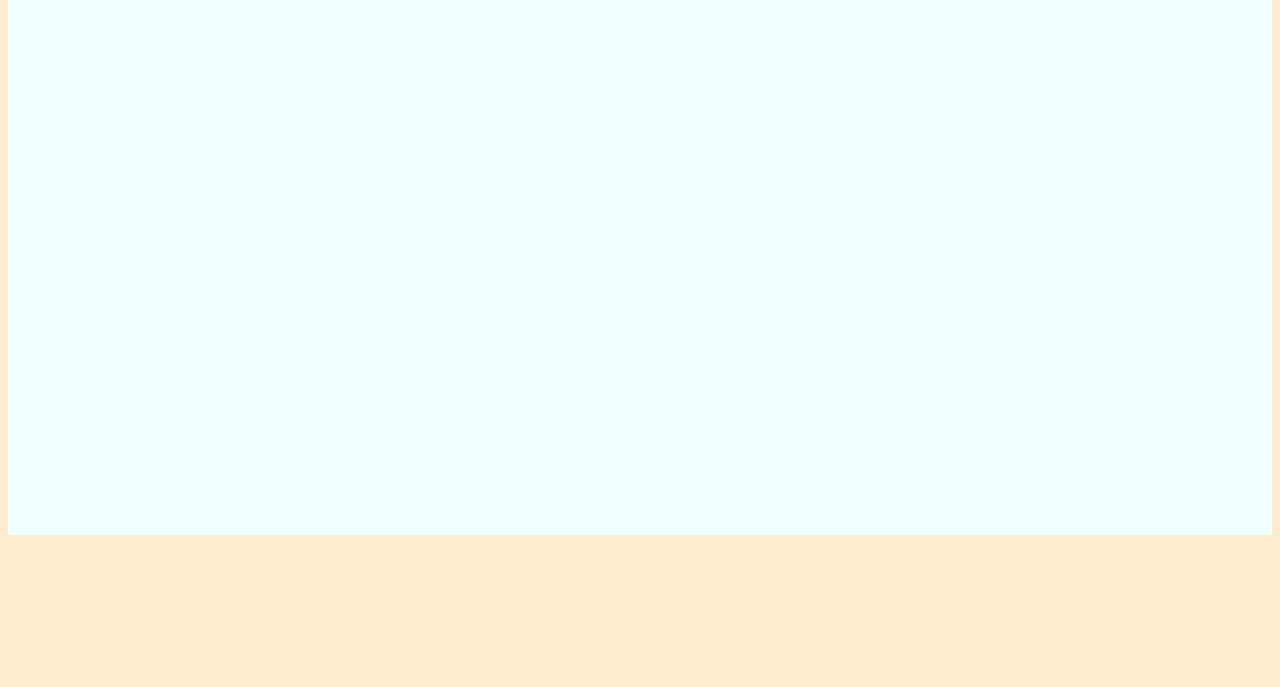
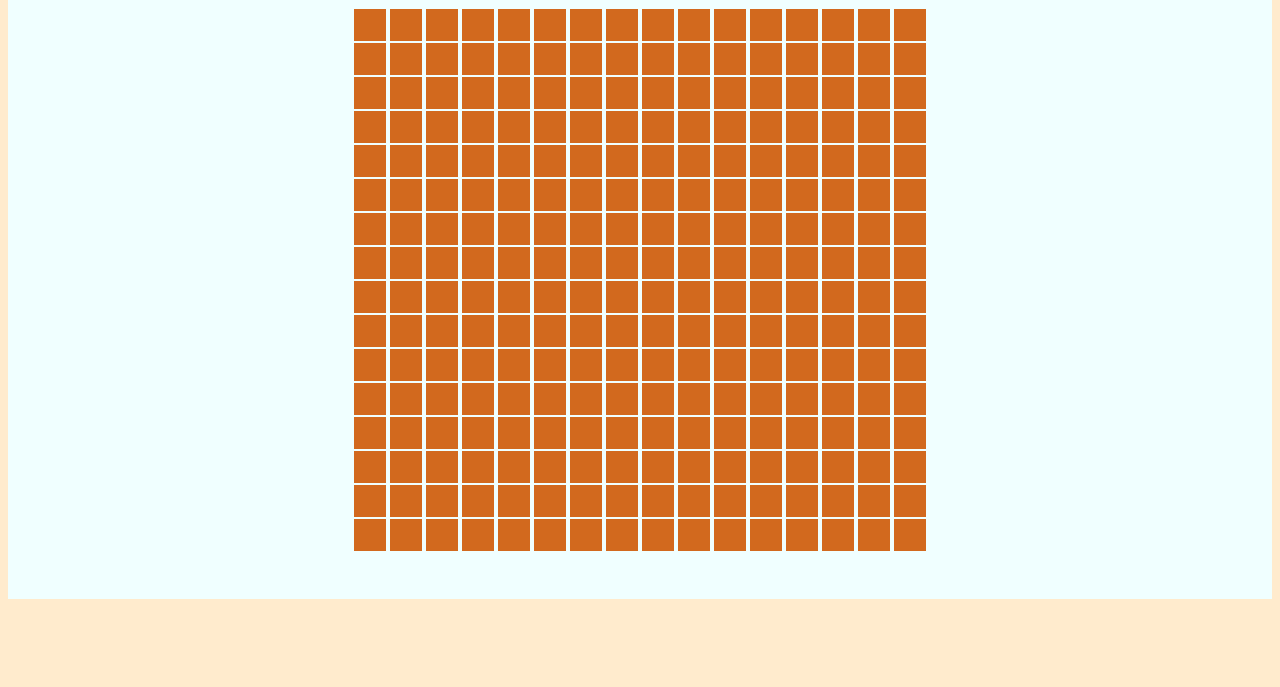
Before and after one commit to murraydeam/Etch-a-Sketch, a plain HTML site: page index.html in a window 1280 px wide. Shown: the part 113-800 px from the top of the page. Drawn offline with Linux system fonts and the light colour scheme.

Commit message:
Js has been added to create the div grid, also the div grid now has some simple styling to show the boxes with no text content.

```diff
--- a/assets/css/index.css
+++ b/assets/css/index.css
@@ -5,8 +5,24 @@ body {
 .etchContainer {
   background-color: azure;
   display: flex;
-  justify-content: center;
+  flex-direction: column;
+  align-items: center;
   min-height: 80vh;
-  margin: 0;
-  padding: 0;
+  padding: 32px;
 }
+
+#grid {
+    display: flex;
+}
+
+.column {
+    flex: 1;
+}
+
+.row {
+    margin: 2px;
+    min-height: 2rem;
+    min-width: 2rem;
+    background-color: chocolate;
+    text-align: center;
+}
--- a/assets/js/index.js
+++ b/assets/js/index.js
@@ -0,0 +1,18 @@
+let columns = 16;
+let rows = 16;
+
+let grid = document.createElement("div");
+grid.setAttribute("id", "grid");
+
+for (let i = 0; i < columns; ++i) {
+  let column = document.createElement("div");
+  column.className = "column";
+  for (let j = 0; j < rows; ++j) {
+    let row = document.createElement("div");
+    row.className = "row";
+    column.appendChild(row);
+  }
+  grid.appendChild(column);
+}
+
+document.querySelector(".etchContainer").appendChild(grid);
--- a/index.html
+++ b/index.html
@@ -5,12 +5,11 @@
     <meta http-equiv="X-UA-Compatible" content="IE=edge" />
     <meta name="viewport" content="width=device-width, initial-scale=1.0" />
     <link rel="stylesheet" type="text/css" href="./assets/css/index.css" />
-    <title>Document</title>
+    <title>Etch-a-Sketch</title>
   </head>
   <body>
     <div class="etchContainer" id="etchContainer">
-      <div class="title"><h1>Hello</h1></div>
-      <div class="grid" id="grid"></div>
+      <div class="title"><h1>Etch-a-Sketch</h1></div>
     </div>
     <script src="./assets/js/index.js"></script>
   </body>
```
